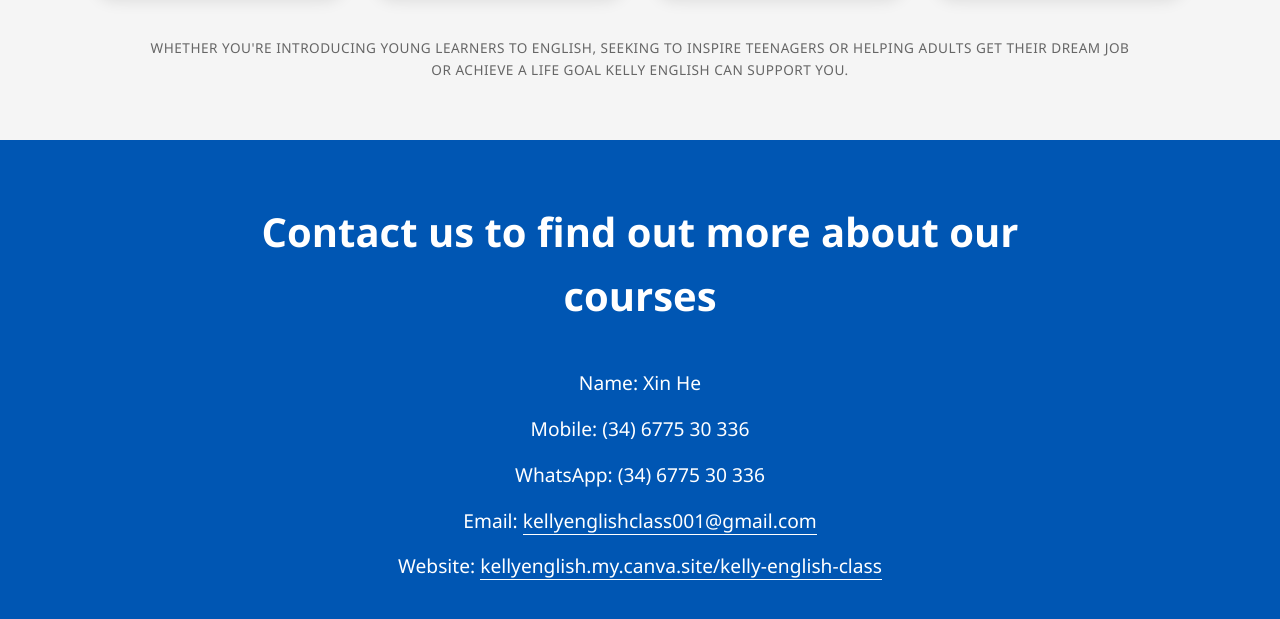
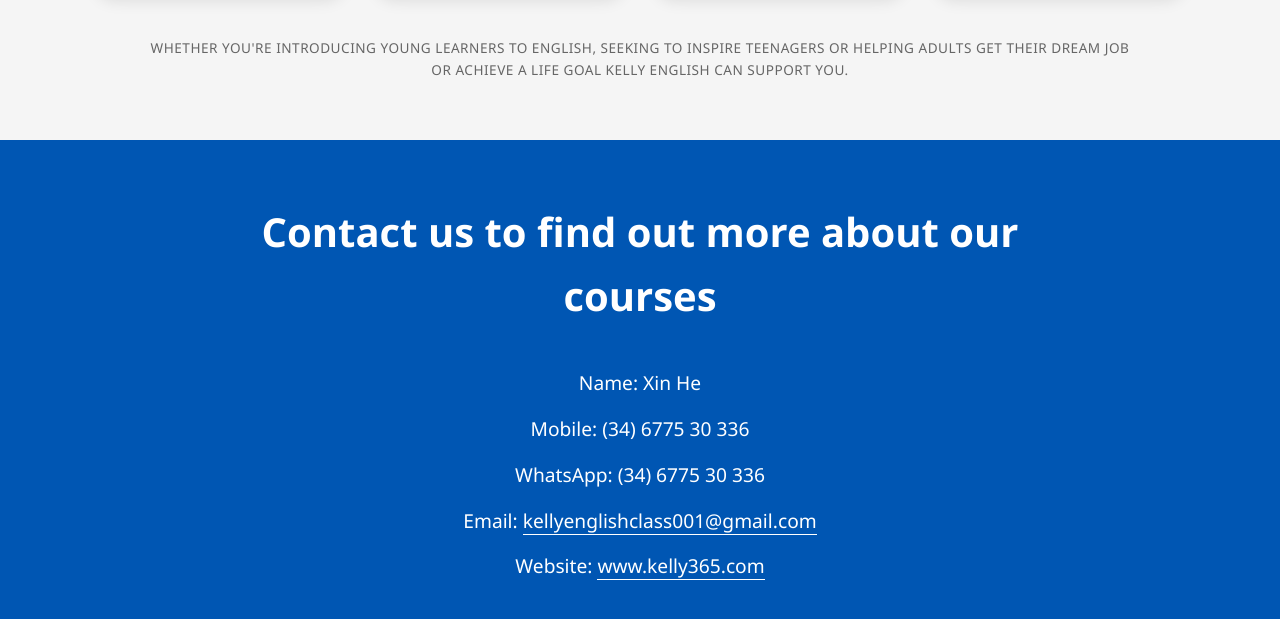
Before and after one commit to Cndy198228/kelly, a plain HTML site: page index.html in a window 1280 px wide. Shown: the part 2370-2989 px from the top of the page. Drawn offline with Linux system fonts and the light colour scheme.

Commit message:
更新域名从canva.site到www.kelly365.com并添加canonical标签

```diff
--- a/index.html
+++ b/index.html
@@ -4,6 +4,7 @@
     <meta charset="UTF-8">
     <meta name="viewport" content="width=device-width, initial-scale=1.0">
     <title>Kelly's English Class | Clase de Inglés Kelly</title>
+    <link rel="canonical" href="https://www.kelly365.com">
     <style>
         /* Language Switcher Styles */
         .language-switcher {
@@ -213,8 +214,8 @@
                 <p class="contact-item" data-lang="es" style="display:none;">WhatsApp: (34) 6775 30 336</p>
                 <p class="contact-item" data-lang="en">Email: <a href="mailto:kellyenglishclass001@gmail.com">kellyenglishclass001@gmail.com</a></p>
                 <p class="contact-item" data-lang="es" style="display:none;">Correo electrónico: <a href="mailto:kellyenglishclass001@gmail.com">kellyenglishclass001@gmail.com</a></p>
-                <p class="contact-item" data-lang="en">Website: <a href="https://kellyenglish.my.canva.site/kelly-english-class" target="_blank">kellyenglish.my.canva.site/kelly-english-class</a></p>
-                <p class="contact-item" data-lang="es" style="display:none;">Sitio web: <a href="https://kellyenglish.my.canva.site/kelly-english-class" target="_blank">kellyenglish.my.canva.site/kelly-english-class</a></p>
+                <p class="contact-item" data-lang="en">Website: <a href="https://www.kelly365.com" target="_blank">www.kelly365.com</a></p>
+                <p class="contact-item" data-lang="es" style="display:none;">Sitio web: <a href="https://www.kelly365.com" target="_blank">www.kelly365.com</a></p>
             </div>
             <div class="contact-logo">
                 <span class="brand-text">KELLY ENGLISH CLASS</span>
```
